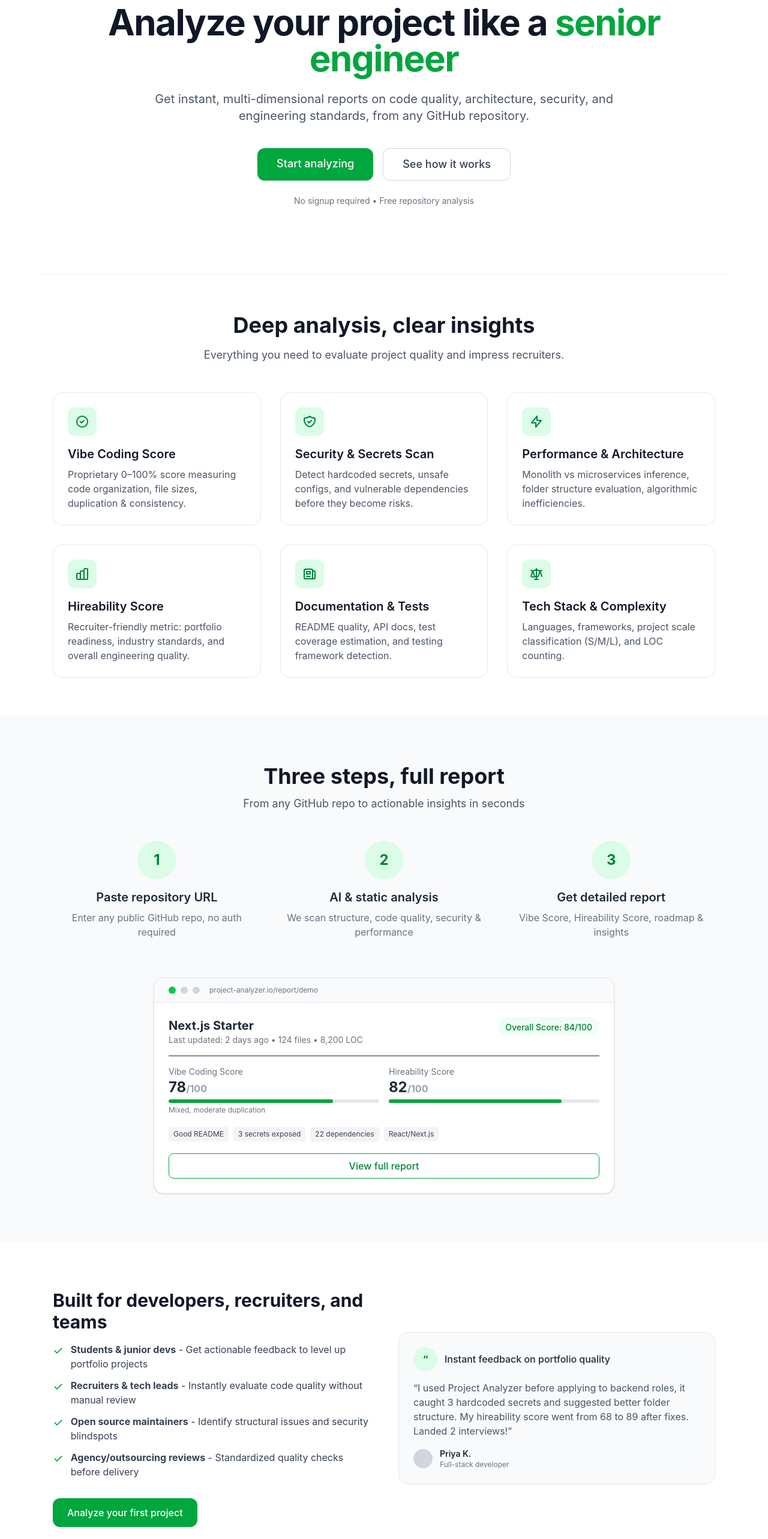
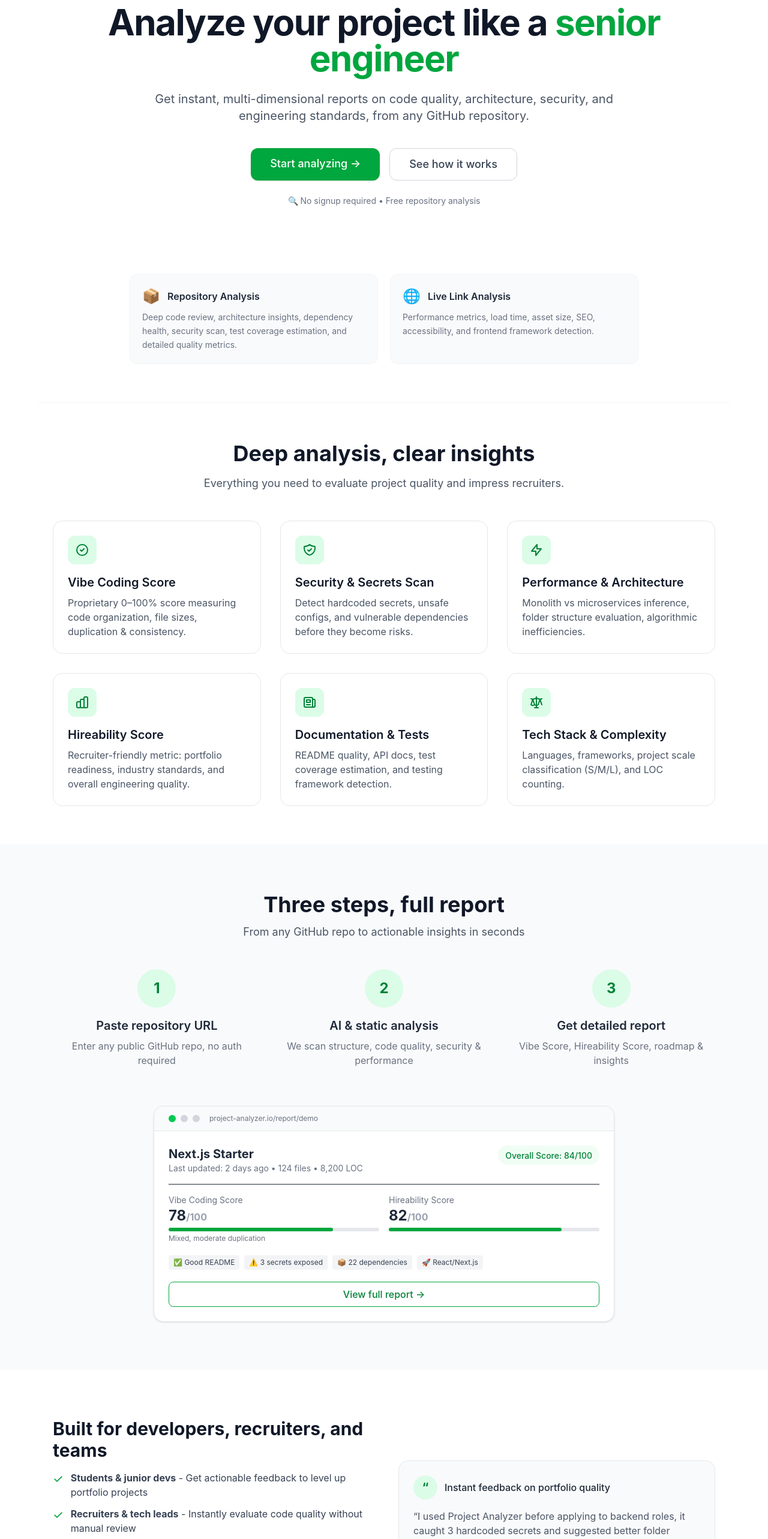
Before and after one commit to nianod/Intelligence-analyzer-engine, a Next.js app: page / in a window 1280 px wide. Shown: the part 234-2800 px from the top of the page at 60% size. Built offline with nearby package versions, Linux system fonts and the light colour scheme.

Commit message:
landing page

```diff
--- a/app/analyse/page.tsx
+++ b/app/analyse/page.tsx
@@ -122,26 +122,7 @@ const Analyze = () => {
         </button>
 
         {/* Info Cards */}
-        <div className="mt-8 grid md:grid-cols-2 gap-4">
-          <div className="bg-gray-50 rounded-lg p-4 border border-gray-100">
-            <div className="flex items-center gap-3 mb-2">
-              <span className="text-xl">📦</span>
-              <h3 className="font-semibold text-gray-800">Repository Analysis</h3>
-            </div>
-            <p className="text-sm text-gray-500">
-              Deep code review, architecture insights, dependency health, security scan, test coverage estimation, and detailed quality metrics.
-            </p>
-          </div>
-          <div className="bg-gray-50 rounded-lg p-4 border border-gray-100">
-            <div className="flex items-center gap-3 mb-2">
-              <span className="text-xl">🌐</span>
-              <h3 className="font-semibold text-gray-800">Live Link Analysis</h3>
-            </div>
-            <p className="text-sm text-gray-500">
-              Performance metrics, load time, asset size, SEO, accessibility, and frontend framework detection.
-            </p>
-          </div>
-        </div>
+
 
          <div className="mt-6 text-center">
           <p className="text-xs text-gray-400">Try an example:</p>
--- a/app/page.tsx
+++ b/app/page.tsx
@@ -3,7 +3,7 @@ import Link from 'next/link';
 export default function LandingPage() {
   return (
     <div className="min-h-screen bg-white text-gray-800">
-       <nav className="border-b border-gray-100">
+      <nav className="border-b border-gray-100">
         <div className="max-w-6xl mx-auto px-6 py-5 flex justify-between items-center">
           <div className="flex items-center gap-2">
             <div className="w-7 h-7 bg-green-600 rounded-lg flex items-center justify-center">
@@ -22,10 +22,10 @@ export default function LandingPage() {
         </div>
       </nav>
 
-
+      {/* Hero Section */}
       <section className="max-w-5xl mx-auto px-6 py-20 md:py-28">
         <div className="text-center">
-          <div className="inline-block mb-4 px-3 py-1  rounded-full">
+          <div className="inline-block mb-4 px-3 py-1 rounded-full">
             <span className="text-green-700 text-sm font-medium">Project Intelligence Engine</span>
           </div>
           <h1 className="text-4xl md:text-6xl font-bold text-gray-900 tracking-tight mb-6">
@@ -38,10 +38,10 @@ export default function LandingPage() {
           </p>
           <div className="flex flex-col sm:flex-row gap-4 justify-center">
             <Link
-              href="/get-started"
+              href="/analyse"
               className="px-8 py-3 bg-green-600 text-white rounded-xl font-medium text-lg hover:bg-green-700 transition-all cursor-pointer shadow-sm"
             >
-              Start analyzing
+              Start analyzing →
             </Link>
             <Link
               href="#how-it-works"
@@ -51,12 +51,38 @@ export default function LandingPage() {
             </Link>
           </div>
           <p className="mt-6 text-sm text-gray-500">
-             No signup required • Free repository analysis
+            🔍 No signup required • Free repository analysis
           </p>
         </div>
       </section>
 
+      {/* Analysis Info Cards - Placed between hero and features */}
+      <section className="max-w-4xl mx-auto px-6 pb-16">
+        <div className="grid md:grid-cols-2 gap-5">
+          <div className="bg-gray-50 rounded-xl p-5 border border-gray-100">
+            <div className="flex items-center gap-3 mb-2">
+              <span className="text-2xl">📦</span>
+              <h3 className="font-semibold text-gray-800">Repository Analysis</h3>
+            </div>
+            <p className="text-sm text-gray-500 leading-relaxed">
+              Deep code review, architecture insights, dependency health, security scan,
+              test coverage estimation, and detailed quality metrics.
+            </p>
+          </div>
+          <div className="bg-gray-50 rounded-xl p-5 border border-gray-100">
+            <div className="flex items-center gap-3 mb-2">
+              <span className="text-2xl">🌐</span>
+              <h3 className="font-semibold text-gray-800">Live Link Analysis</h3>
+            </div>
+            <p className="text-sm text-gray-500 leading-relaxed">
+              Performance metrics, load time, asset size, SEO, accessibility,
+              and frontend framework detection.
+            </p>
+          </div>
+        </div>
+      </section>
 
+      {/* Features Section - Deep analysis, clear insights */}
       <section className="max-w-6xl mx-auto px-6 py-16 border-t border-gray-100">
         <div className="text-center mb-12">
           <h2 className="text-3xl md:text-4xl font-bold text-gray-900 mb-4">Deep analysis, clear insights</h2>
@@ -66,7 +92,7 @@ export default function LandingPage() {
         </div>
 
         <div className="grid md:grid-cols-3 gap-8">
-
+          {/* Feature Cards */}
           <div className="border border-gray-200 rounded-2xl p-6 hover:shadow-md transition-shadow">
             <div className="w-12 h-12 bg-green-100 rounded-xl flex items-center justify-center mb-4">
               <svg className="w-6 h-6 text-green-700" fill="none" stroke="currentColor" viewBox="0 0 24 24">
@@ -141,6 +167,7 @@ export default function LandingPage() {
         </div>
       </section>
 
+      {/* How It Works Section */}
       <section id="how-it-works" className="bg-gray-50 py-20">
         <div className="max-w-6xl mx-auto px-6">
           <div className="text-center mb-12">
@@ -171,7 +198,7 @@ export default function LandingPage() {
             </div>
           </div>
 
-
+          {/* Report Preview */}
           <div className="max-w-3xl mx-auto bg-white rounded-2xl border border-gray-200 shadow-sm overflow-hidden">
             <div className="bg-gray-50 px-6 py-3 border-b border-gray-200 flex items-center gap-2">
               <div className="w-3 h-3 rounded-full bg-green-500"></div>
@@ -203,19 +230,20 @@ export default function LandingPage() {
                 </div>
               </div>
               <div className="mt-5 flex flex-wrap gap-2">
-                <span className="px-2 py-1 bg-gray-100 text-gray-700 rounded text-xs"> Good README</span>
-                <span className="px-2 py-1 bg-gray-100 text-gray-700 rounded text-xs">  3 secrets exposed</span>
-                <span className="px-2 py-1 bg-gray-100 text-gray-700 rounded text-xs">  22 dependencies</span>
-                <span className="px-2 py-1 bg-gray-100 text-gray-700 rounded text-xs">  React/Next.js</span>
+                <span className="px-2 py-1 bg-gray-100 text-gray-700 rounded text-xs">✅ Good README</span>
+                <span className="px-2 py-1 bg-gray-100 text-gray-700 rounded text-xs">⚠️ 3 secrets exposed</span>
+                <span className="px-2 py-1 bg-gray-100 text-gray-700 rounded text-xs">📦 22 dependencies</span>
+                <span className="px-2 py-1 bg-gray-100 text-gray-700 rounded text-xs">🚀 React/Next.js</span>
               </div>
               <button className="mt-5 w-full border border-green-600 text-green-700 py-2 rounded-lg font-medium hover:bg-green-50 transition-colors cursor-pointer">
-                View full report
+                View full report →
               </button>
             </div>
           </div>
         </div>
       </section>
 
+      {/* Built For Section */}
       <section className="max-w-6xl mx-auto px-6 py-20">
         <div className="grid md:grid-cols-2 gap-12 items-center">
           <div>
@@ -240,17 +268,17 @@ export default function LandingPage() {
             </ul>
             <div className="mt-8">
               <Link
-                href="/get-started"
+                href="/analyse"
                 className="inline-block px-6 py-3 bg-green-600 text-white rounded-xl font-medium hover:bg-green-700 transition-colors cursor-pointer"
               >
-                Analyze your first project
+                Analyze your first project →
               </Link>
             </div>
           </div>
           <div className="bg-gray-50 border border-gray-200 rounded-2xl p-6">
             <div className="flex items-center gap-3 mb-4">
               <div className="w-10 h-10 bg-green-100 rounded-full flex items-center justify-center">
-                <span className="text-green-700 font-bold">“</span>
+                <span className="text-green-700 font-bold text-xl">“</span>
               </div>
               <p className="font-medium text-gray-800">Instant feedback on portfolio quality</p>
             </div>
@@ -268,7 +296,8 @@ export default function LandingPage() {
         </div>
       </section>
 
-       <div className="border-t border-gray-100 py-10">
+      {/* Features Badges */}
+      <div className="border-t border-gray-100 py-10">
         <div className="max-w-6xl mx-auto px-6 text-center">
           <div className="flex flex-wrap justify-center gap-5 text-sm">
             <div className="flex items-center gap-1 text-gray-600"><span className="text-green-600 font-bold">✓</span> GitHub Repository (Full analysis)</div>
@@ -279,6 +308,7 @@ export default function LandingPage() {
         </div>
       </div>
 
+      {/* Footer */}
       <footer className="border-t border-gray-200 bg-white py-10">
         <div className="max-w-6xl mx-auto px-6 flex flex-col md:flex-row justify-between items-center gap-4">
           <div className="flex items-center gap-2">
@@ -288,7 +318,7 @@ export default function LandingPage() {
             <span className="text-gray-500 text-sm">© 2026 Project Analyzer. engineering quality insights</span>
           </div>
           <div className="flex gap-6 text-sm text-gray-500">
-             Developed by Arnold
+            Developed by Arnold
           </div>
         </div>
       </footer>
```
